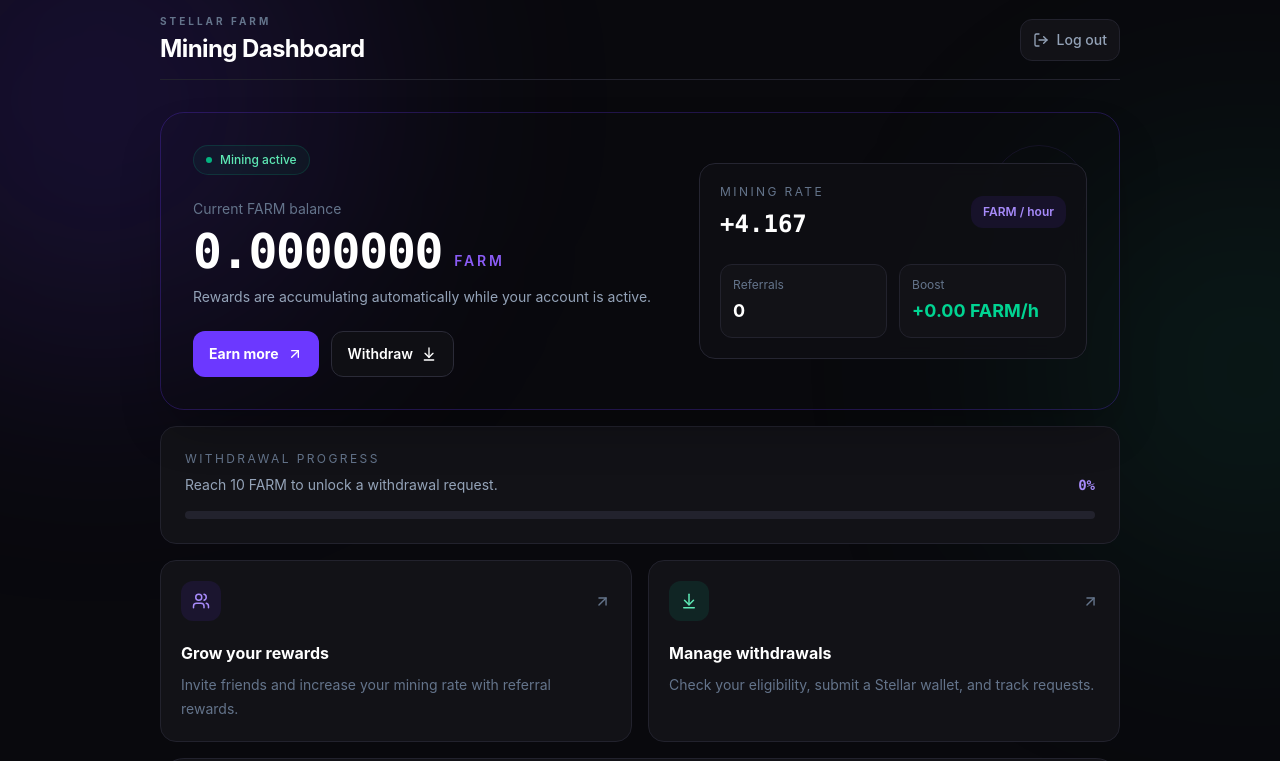
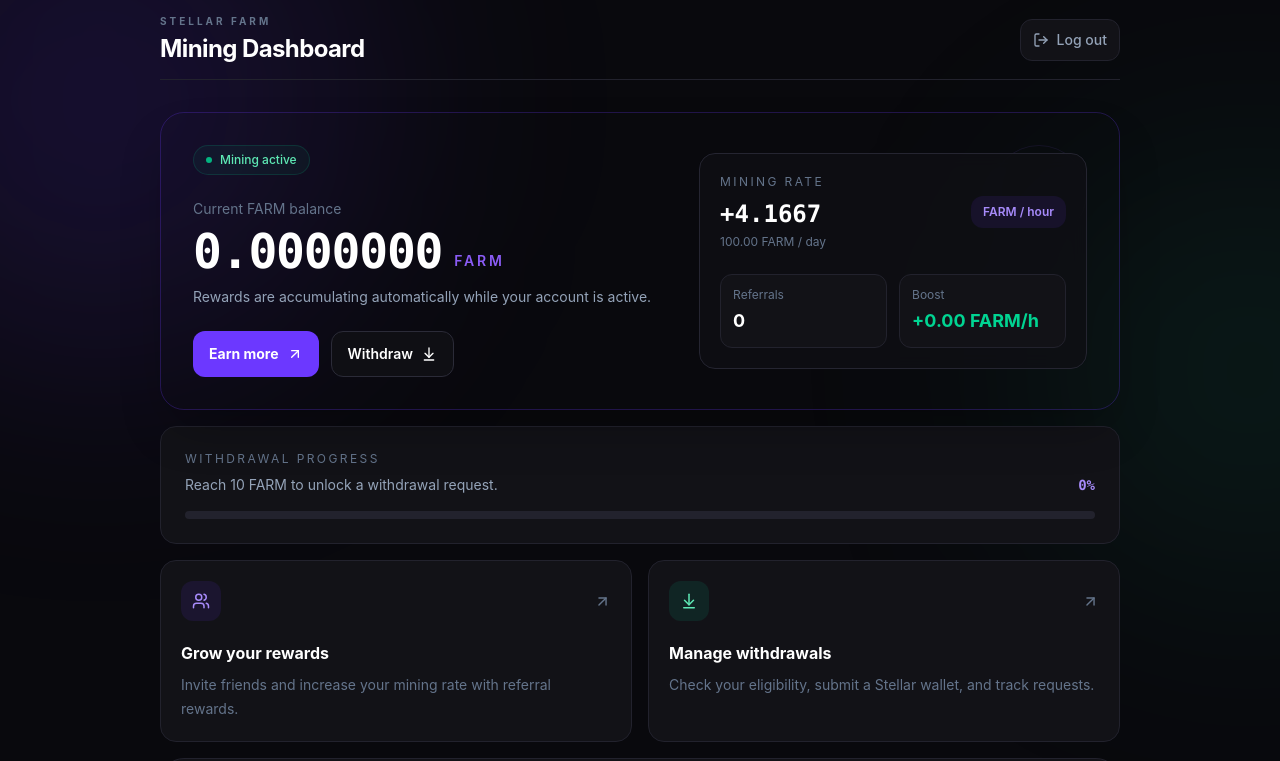
Before and after one commit to arashKazerouni/star-miner, a Next.js app: page /dashboard in a window 1280 px wide. Shown: the top 761 px of the page. Built offline with nearby package versions, Linux system fonts and the light colour scheme; no server answers.

Commit message:
fix: make mining rate display clear

```diff
--- a/components/mining/MiningDashboard.tsx
+++ b/components/mining/MiningDashboard.tsx
@@ -10,8 +10,7 @@ import { createClient } from "@/lib/supabase/client";
 import { WITHDRAWAL_THRESHOLD } from "@/lib/withdrawal";
 
 function formatRate(rate: number) {
-  if (rate >= 0.001) return rate.toFixed(3);
-  return rate.toFixed(6);
+  return rate.toFixed(4);
 }
 
 export default function MiningDashboard() {
@@ -109,6 +108,9 @@ export default function MiningDashboard() {
                     </p>
                     <p className="mt-2 font-mono text-2xl font-bold tabular-nums">
                       +{formatRate(user.miningRate)}
+                    </p>
+                    <p className="mt-1 text-xs text-[#64748B]">
+                      {(user.miningRate * 24).toFixed(2)} FARM / day
                     </p>
                   </div>
                   <div className="rounded-xl bg-[#6C38FF]/10 px-3 py-2 text-xs font-semibold text-[#A78BFA]">
```
